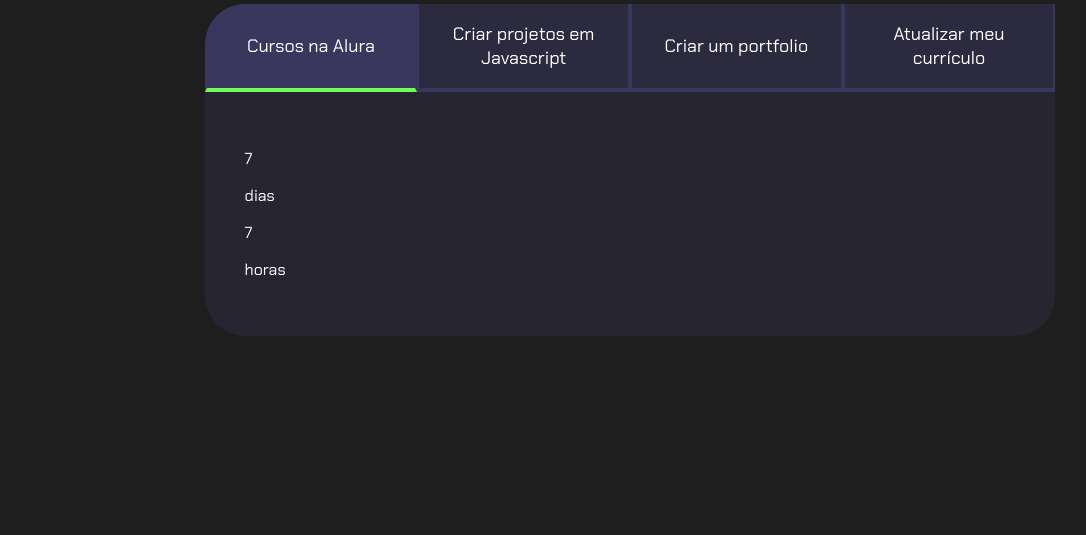
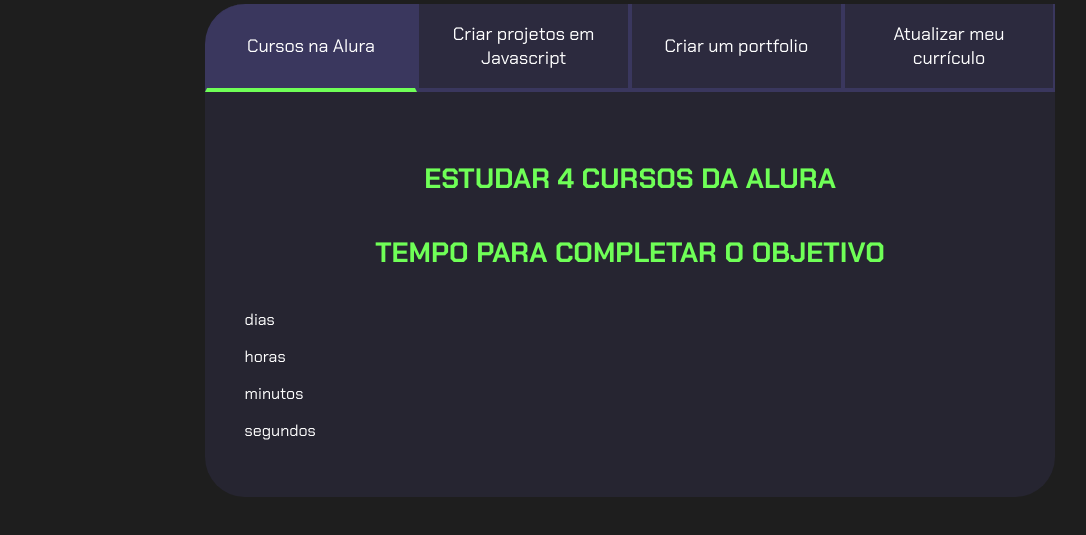
Before and after one commit to POLISSSSSSS/projeto-de-vida-3B-2025, a plain HTML site: page index.html in a window 1280 px wide. Shown: the part 99-634 px from the top of the page, without its empty margins (10-1096 px from the left). Drawn offline with Linux system fonts and the light colour scheme.

Commit message:
Update index.html

```diff
--- a/index.html
+++ b/index.html
@@ -21,20 +21,34 @@
             </div>
 
             <div class="abas-textos">
-                <div class="aba-conteudo">
+                <div class="aba-conteudo ativo">
                     <h3 class="aba-conteudo-titulo-principal">Estudar 4 cursos da Alura</h3>
                     <h4 class="aba-conteudo-titulo-principal">Tempo para completar o objetivo</h4>
+
                 </div class="contador">
                 <div class="contador-digito">
-                    <p class="contador-digito-numero">7</p>
-                    <p class="contador-digito-texto">dias</p>
+                    <p class="contador-digito-numero" id="dias0"></p>
+                    <p class="contador-digito-texto" >dias</p>
                 </div>
 
 
 <div class="contador-digito">
-                    <p class="contador-digito-numero">7</p>
+                    <p class="contador-digito-numero" id="horas0"></p>
                     <p class="contador-digito-texto">horas</p>
                 </div>
+
+<div class="contador-digito">
+                    <p class="contador-digito-numero" id="min0"></p>
+                    <p class="contador-digito-texto">minutos</p>
+                </div>
+
+                <div class="contador-digito">
+                    <p class="contador-digito-numero" id="seg0"></p>
+                    <p class="contador-digito-texto">segundos</p>
+                </div>
+  </div>
+  </div>
+
 
 
 
@@ -46,20 +60,45 @@
                 <div class="aba-conteudo">
                     <h3 class="aba-conteudo-titulo-principal">criar 6 projetos em javascript</h3>
                     <h4 class="aba-conteudo-titulo-principal">Tempo para completar o objetivo</h4>
-                </div class="contador"></div>
+                </div class="contador">
+
+
+
+
+
+
+
+
+
+
+
+
+
+
+
+
+            </div>
+
+
                 </div>
 
                 <div class="aba-conteudo">
                     <h3 class="aba-conteudo-titulo-principal">criar um portifolio com os meus 3 melhores projet</h3>
                     <h4 class="aba-conteudo-titulo-principal">Tempo para completar o objetivo</h4>
-                    </div class="contador"></div>
+                    </div class="contador">
+
+    </div>
+
+
                 </div>
 
                 <div class="aba-conteudo">
                     <h3 class="aba-conteudo-titulo-principal">atualizar meus curriculos com os certificados da Alura
                     </h3>
                     <h4 class="aba-conteudo-titulo-principal">Tempo para completar o objetivo</h4>
-                    </div class="contador"></div>
+                    </div class="contador">
+
+    </div>
                 </div>
 
 
@@ -71,4 +110,5 @@
     <script src="main.js"></script>
 </body>
 
+
 </html>
```
